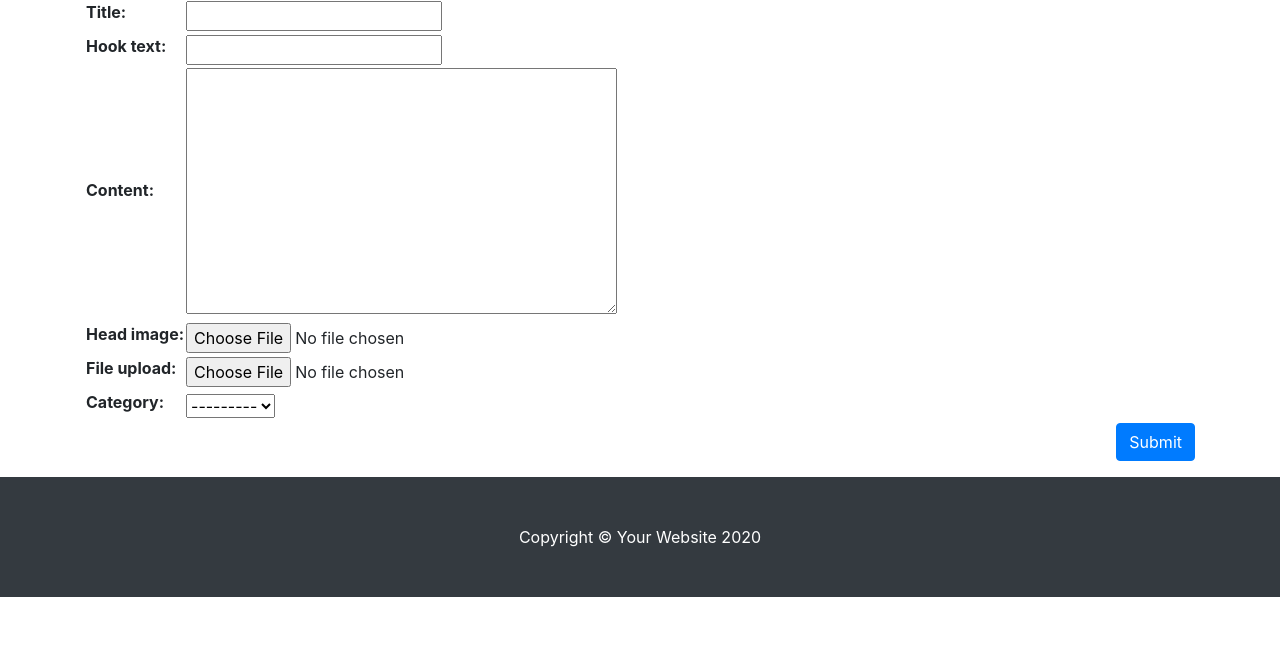
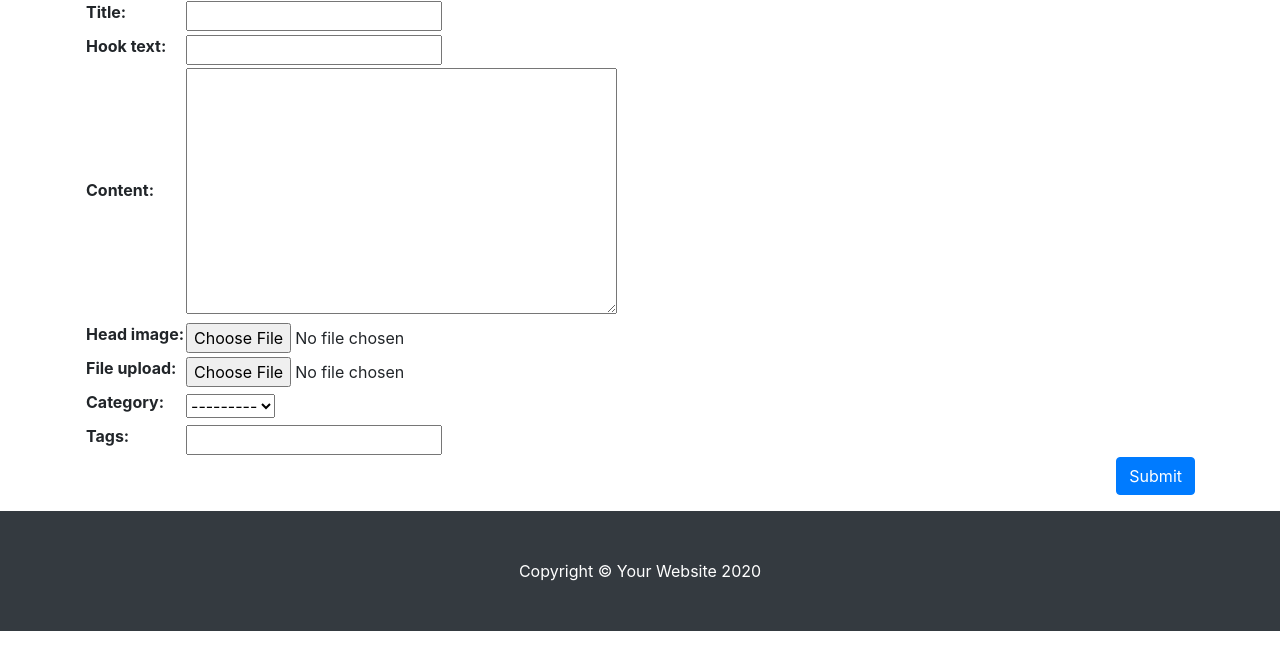
Before and after one commit to kwj2020-hub/backend_project_with_django, a Django app: page /blog/create_post/ in a window 1280 px wide. Shown: the part 154-800 px from the top of the page. Run offline with Django 4.2, Linux system fonts and the light colour scheme; the visitor is signed in with stand-in values (Sample User, id 1); data that the repository does not hold is empty; some libraries are stand-ins or nearby versions.

Commit message:
포스트를 작성할 때 텍스트로 태그 지정하기

```diff
--- a/blog/templates/blog/post_detail.html
+++ b/blog/templates/blog/post_detail.html
@@ -42,7 +42,7 @@
     <!-- Post Content -->
     <p>{{ post.content }}</p>
     {% if post.tags.exists %}
-    <i class="fa-solid fa-tags"></i>
+    <i class="fas fa-tags"></i>
     {% for tag in post.tags.iterator %}
     <a href="{{ tag.get_absolute_url }}"><span class="badge badge-pill badge-light">{{ tag }}</span></a>
     {% endfor %}
--- a/blog/templates/blog/post_form.html
+++ b/blog/templates/blog/post_form.html
@@ -8,6 +8,10 @@
     <form method="post" enctype="multipart/form-data">{% csrf_token %}
         <table>
             {{ form }}
+            <tr>
+                <th><label for="id_tags_str">Tags:</label></th>
+                <td><input type="text" name="tags_str" id="id_tags_str"></td>
+            </tr>
         </table>
         <button type="submit" class="btn btn-primary float-right">Submit</button>
     </form>
--- a/blog/views.py
+++ b/blog/views.py
@@ -3,6 +3,7 @@ from django.views.generic import ListView, DetailView, CreateView, UpdateView
 from django.contrib.auth.mixins import LoginRequiredMixin, UserPassesTestMixin
 from .models import Post, Category, Tag
 from django.core.exceptions import PermissionDenied
+from django.utils.text import slugify
 
 class PostList(ListView):
     model = Post
@@ -33,8 +34,26 @@ class PostCreate(LoginRequiredMixin, UserPassesTestMixin, CreateView):   # 장
     def form_valid(self, form):
         current_user = self.request.user    # 웹 사이트의 방문자를 의미
         if current_user.is_authenticated and (current_user.is_staff or current_user.is_superuser):   # 웹 사이트의 방문자가 (슈퍼유저 또는 스태프로) 로그인한 상태인지 아닌지를 확인(is_authenticated)
-            form.instance.author = current_user # form에서 생성한 instance의 author 필드에 current_userfmf ekadma
-            return super(PostCreate, self).form_valid(form) # CreateView의 form_valid() 함수에 현재 form을 인자로 보내 처리
+            form.instance.author = current_user # form에서 생성한 instance의 author 필드에 current_user를 담음
+            response = super(PostCreate, self).form_valid(form)
+
+            tags_str = self.request.POST.get('tags_str')
+            if tags_str:
+                tags_str = tags_str.strip()
+
+                tags_str = tags_str.replace(',', ';')
+                tags_list = tags_str.split(';')
+
+                for t in tags_list:
+                    t = t.strip()
+                    tag, is_tag_created = Tag.objects.get_or_create(name=t)
+                    if is_tag_created:
+                        tag.slug = slugify(t, allow_unicode=True)
+                        tag.save()
+                    self.object.tags.add(tag)
+
+            return response
+
         else:
             return redirect('/blog/') # redirect 함수를 통해 블로그로 돌아감
 
```
Also changed, not shown: blog/tests.py (+10 -0 lines), blog/templates/blog/navbar.html (indentation only), blog/templates/blog/post_list.html (indentation only).
